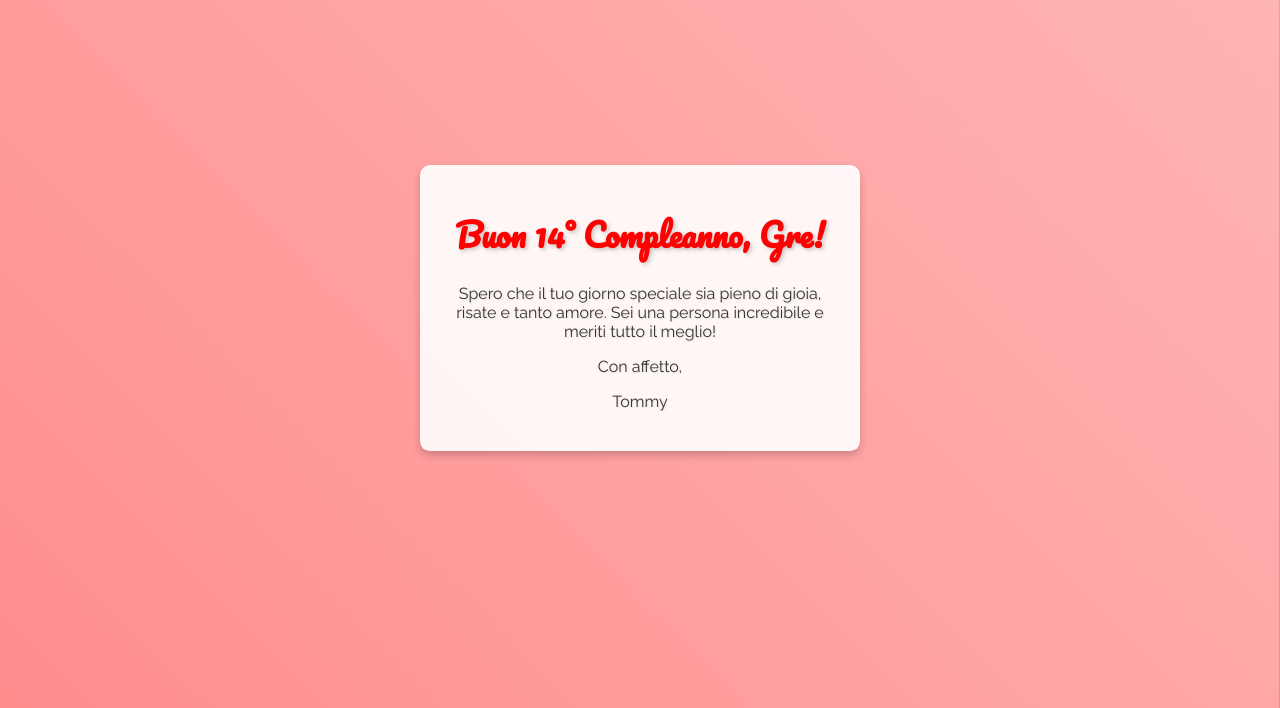
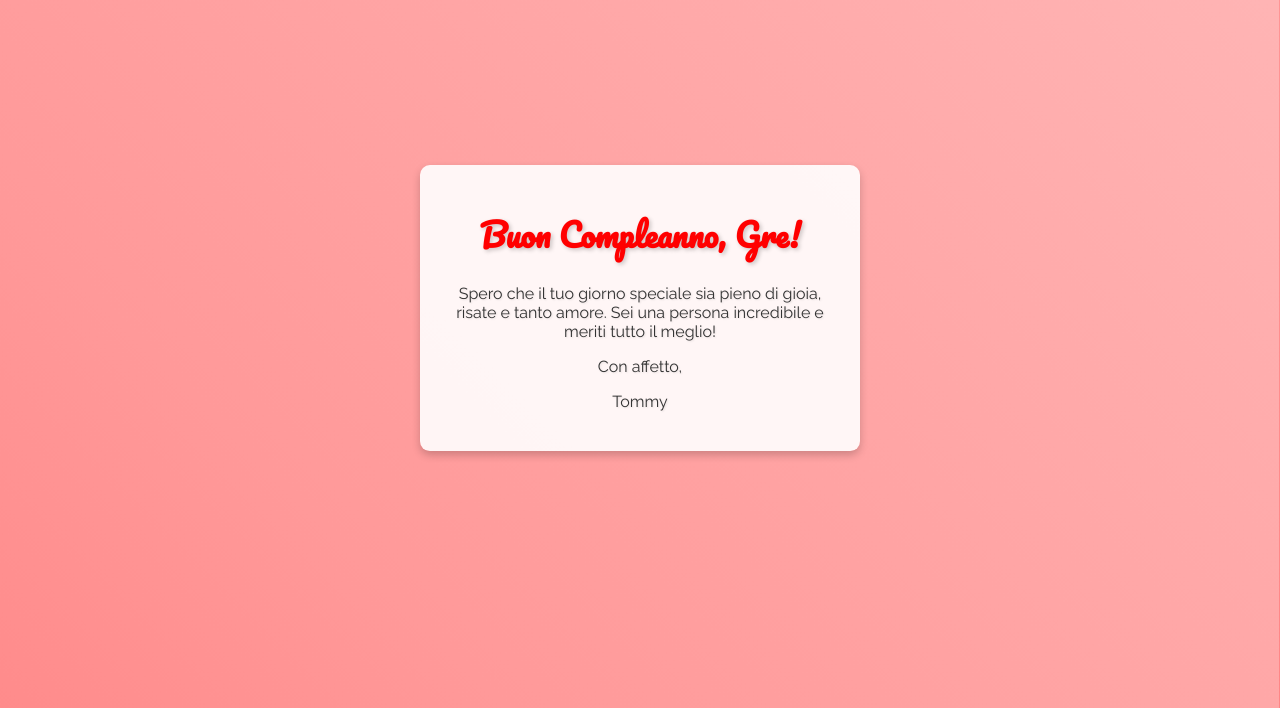
Before and after one commit to TommyTommy10/Biglietto.Gre.test, a plain HTML site: page index.html in a window 1280 px wide. Shown: the part 92-800 px from the top of the page. Drawn offline with Linux system fonts and the light colour scheme; a web font is replaced by a local one.

Commit message:
Update index.html

```diff
--- a/index.html
+++ b/index.html
@@ -12,7 +12,7 @@
         <img src="https://github.com/TommyTommy10/Biglietto.Gre.test/raw/main/_700cc71f-38cc-4337-bef3-1683e3b55230-removebg-preview.png" id="musicIcon" alt="Music Icon">
     </div>
     <div class="card">
-        <h1>Buon 14° Compleanno, Gre!</h1>
+        <h1>Buon Compleanno, Gre!</h1>
         <p>Spero che il tuo giorno speciale sia pieno di gioia, risate e tanto amore. Sei una persona incredibile e meriti tutto il meglio!</p>
         <p>Con affetto,</p>
         <p>Tommy</p>
```
